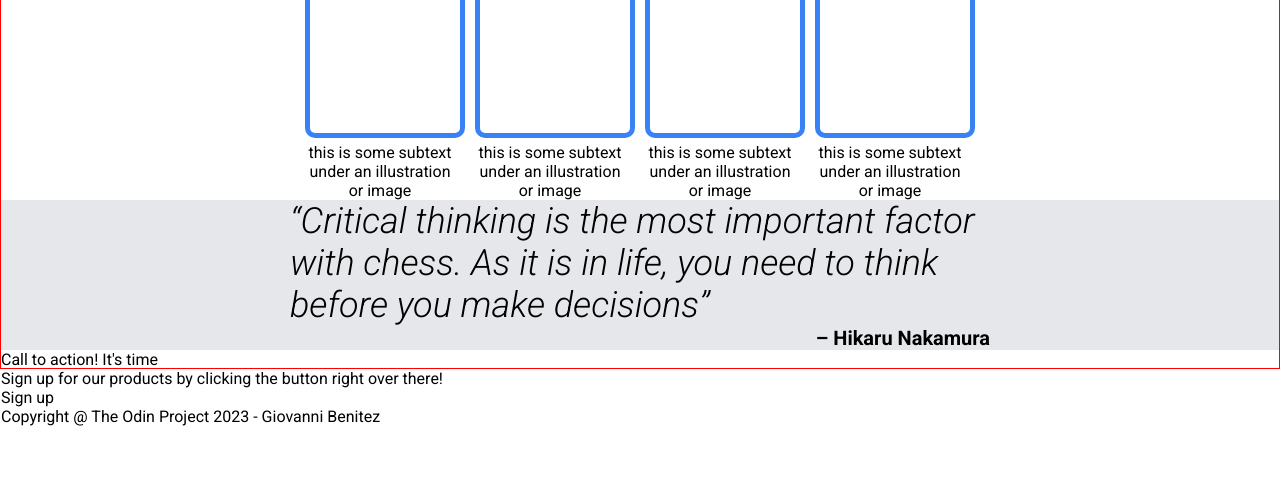
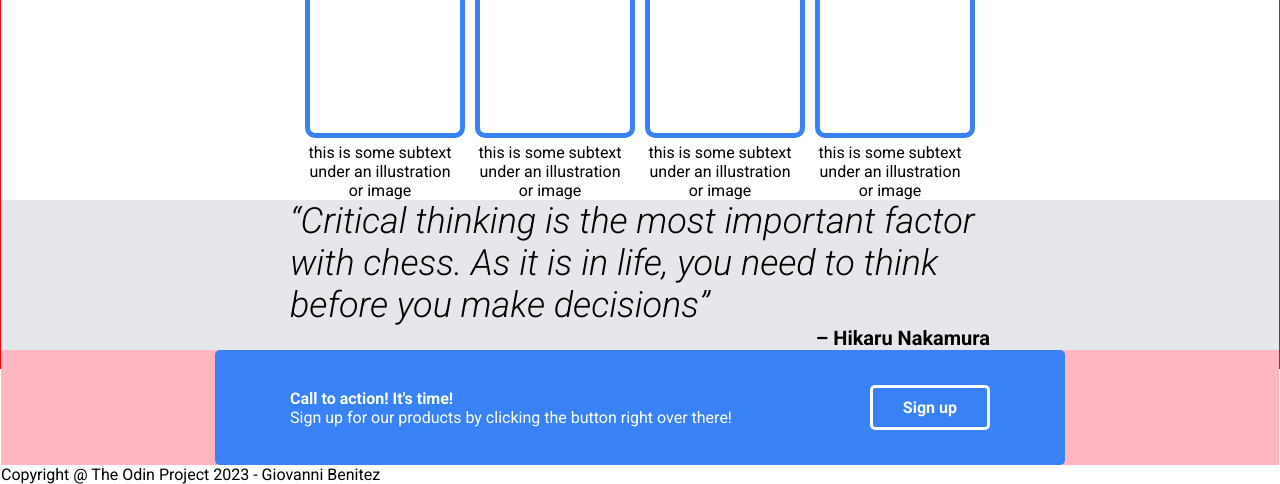
Before and after one commit to giovannibenitezcruz/odin-project-1, a plain HTML site: page index.html in a window 1280 px wide. Shown: the part 433-917 px from the top of the page. Before the commit the page ends 859 px from the top, so only its background shows below. Drawn offline with Linux system fonts and the light colour scheme.

Commit message:
style Container 5 and elements
Add flexbox to create spacing between two divs in box container
2 divs to be added to create a box for paragraphs and sign up button
Add blue background to the container for stylizing
Add padding to create spacing between elements
Add lightpink background to see layout

```diff
--- a/index.html
+++ b/index.html
@@ -57,13 +57,13 @@
         <div class="quote-author"><p>&#8211; Hikaru Nakamura</p></div>
     </div>
 
-    <div>
-      <div>
-        <div>
-          <p>Call to action! It's time</p>
+    <div class="container-5">
+      <div class="call-to-action container">
+        <div class="call-to-action text">
+          <p class="call-to-action header">Call to action! It's time!</p>
           <p>Sign up for our products by clicking the button right over there!</p>
         </div>
-        <div>Sign up</div>
+        <div class="sign-up">Sign up</div>
       </div>
     </div>
 
--- a/styles/index.css
+++ b/styles/index.css
@@ -126,3 +126,32 @@
   font-weight: 700;
   text-align: right;
 }
+
+.container-5 {
+  display: flex;
+  justify-content: center;
+  background: lightpink;
+}
+
+.call-to-action.container {
+  display: flex;
+  align-items: center;
+  justify-content: space-between;
+  width: 700px;
+  background: #3882F6;
+  border-radius: 5px;
+  color: white;
+  padding: 35px 75px;
+}
+
+.call-to-action.header {
+  font-weight: 700;
+}
+
+.sign-up {
+  border: 3px solid white;
+  border-radius: 5px;
+  font-weight: 700;
+  padding: 10px 30px;
+  cursor: pointer;
+}
```
